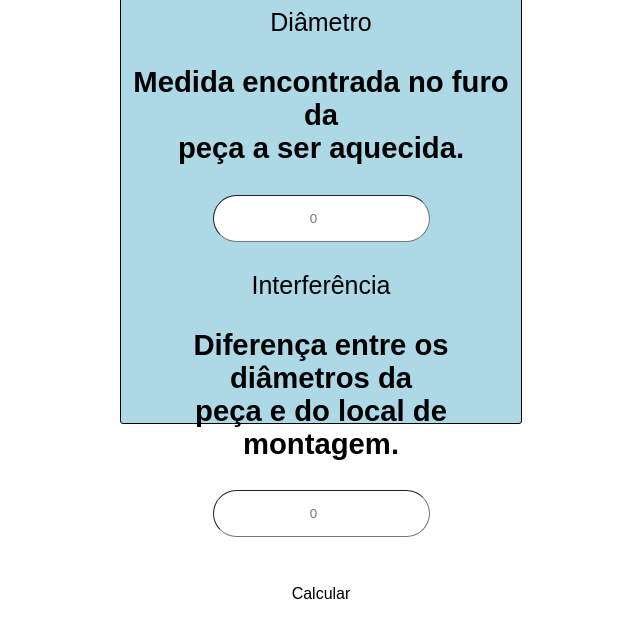
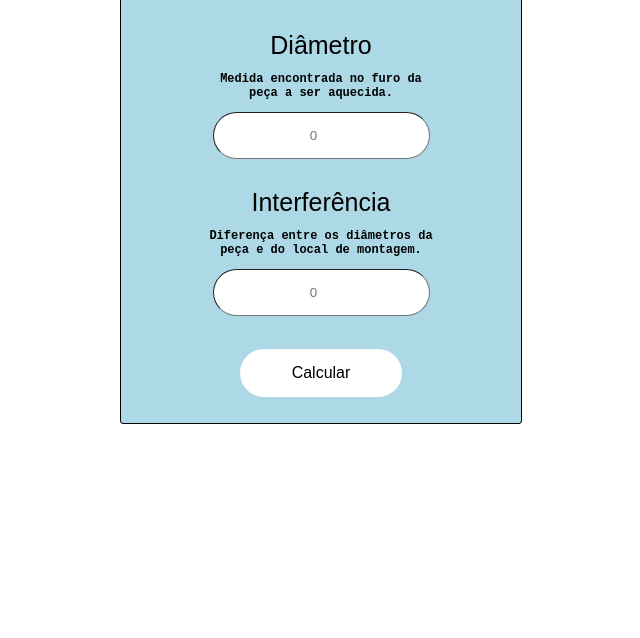
Before and after one commit to jordam1407/steel-expansion, a plain HTML site: page index.html in a window 1280 px wide. Shown: the part 136-774 px from the top of the page, without its empty margins (319-959 px from the left). Drawn offline with Linux system fonts and the light colour scheme.

Commit message:
Update styles.css

```diff
--- a/styles.css
+++ b/styles.css
@@ -43,3 +43,7 @@ div {
   font-family: copperplate, fantasy;
 font-size: 25px;
 }
+h3{
+  font-size: 12px;
+  font-family: 'Courier New', Courier, monospace;
+}
```
